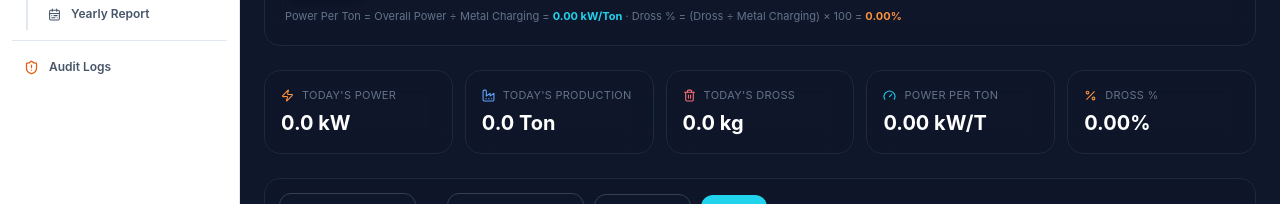
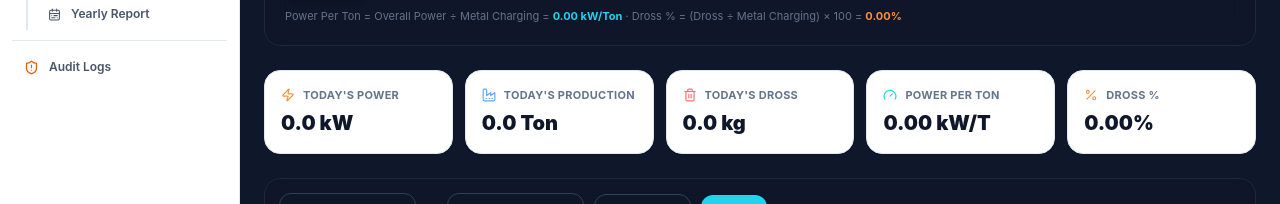
Before and after one commit to satishkumar123123/cgl-inductor-monitoring, a React (Vite) app in the folder frontend/: page /power/consumption in a window 1280 px wide. Shown: the part 420-624 px from the top of the page. Built offline with nearby package versions, Linux system fonts and the light colour scheme; no server answers.

Commit message:
Update StatCard component to match pure white theme

```diff
--- a/frontend/components/StatCard.jsx
+++ b/frontend/components/StatCard.jsx
@@ -1,14 +1,14 @@
 import React from "react";
 
-export default function StatCard({ icon: Icon, label, value, sub, accent = "text-cyan-400" }) {
+export default function StatCard({ icon: Icon, label, value, sub, accent = "text-cyan-600", className = "" }) {
   return (
-    <div className="bg-slate-900/60 border border-slate-800 rounded-2xl p-4 backdrop-blur-md flex flex-col gap-1.5 min-w-0">
-      <div className="flex items-center gap-2 text-[11px] uppercase tracking-wide text-slate-500">
-        {Icon && <Icon size={13} className={accent} />}
-        {label}
+    <div className={`bg-white border border-slate-200 rounded-2xl p-4 shadow-sm flex flex-col gap-1.5 min-w-0 transition-all ${className}`}>
+      <div className="flex items-center gap-2 text-[11px] font-bold uppercase tracking-wide text-slate-500">
+        {Icon && <Icon size={14} className={accent} />}
+        <span className="truncate">{label}</span>
       </div>
-      <div className="text-xl font-bold text-white truncate">{value}</div>
-      {sub && <div className="text-[11px] text-slate-500">{sub}</div>}
+      <div className="text-xl font-black text-slate-900 truncate">{value}</div>
+      {sub && <div className="text-[11px] font-medium text-slate-500 truncate">{sub}</div>}
     </div>
   );
 }
```
